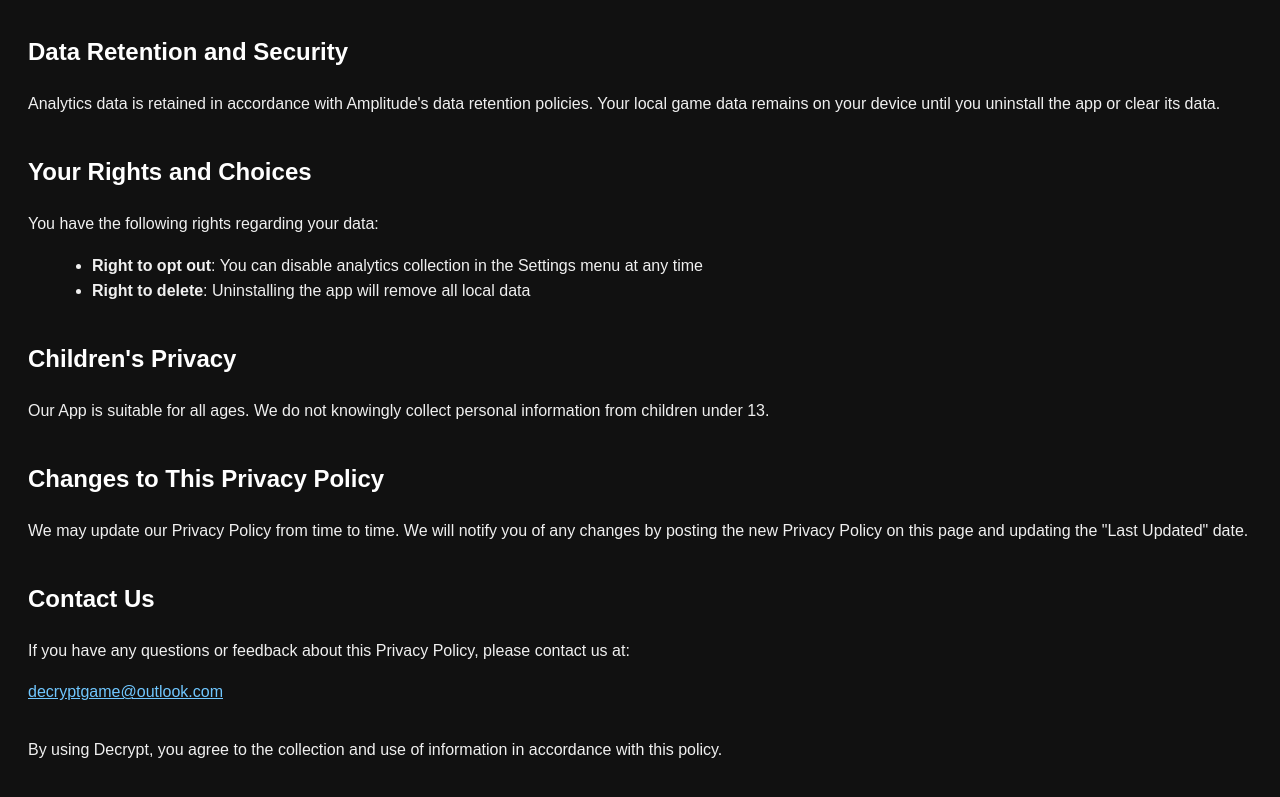
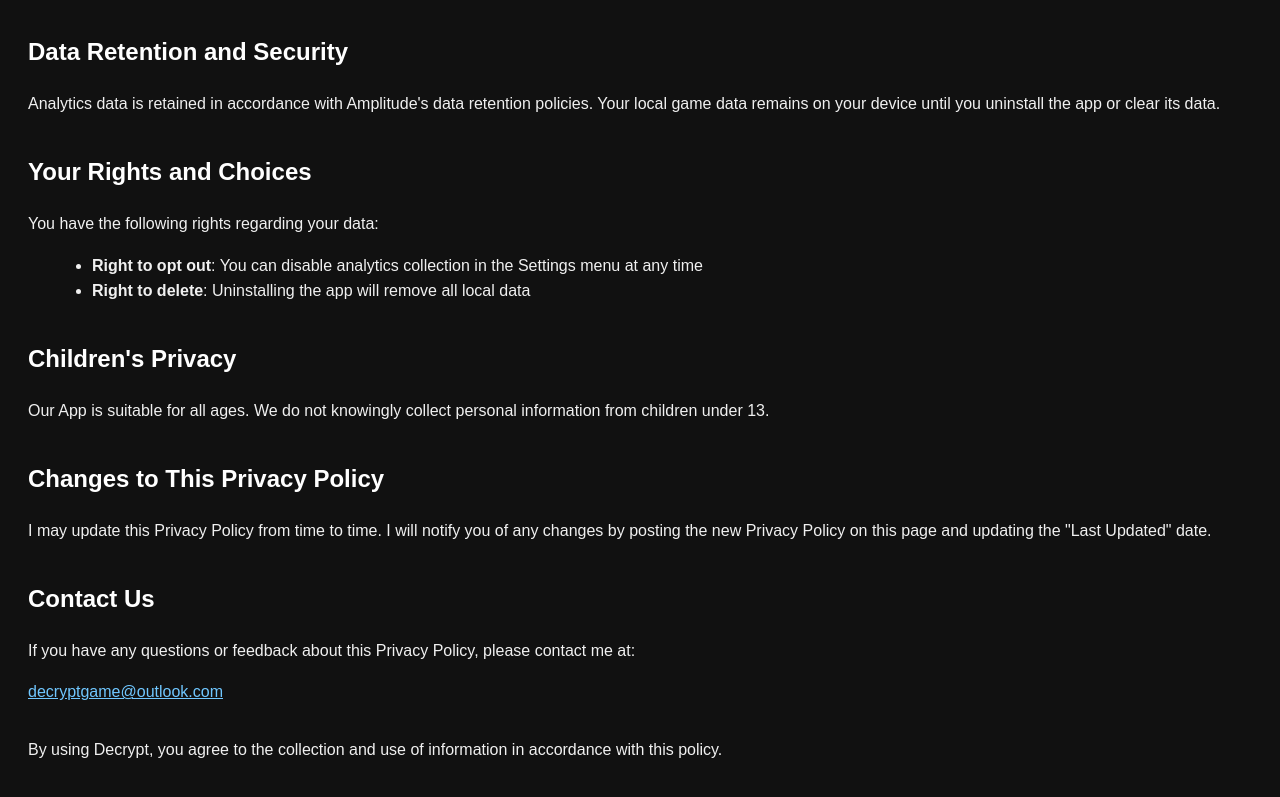
Before and after one commit to DecryptGame/DecryptGame.github.io, a plain HTML site: page index.html in a window 1280 px wide. Shown: the part 2031-2828 px from the top of the page. Drawn offline with Linux system fonts and the light colour scheme.

Commit message:
Update index.html

```diff
--- a/index.html
+++ b/index.html
@@ -157,12 +157,12 @@
 
   <div class="section">
     <h2>Changes to This Privacy Policy</h2>
-    <p>We may update our Privacy Policy from time to time. We will notify you of any changes by posting the new Privacy Policy on this page and updating the "Last Updated" date.</p>
+    <p>I may update this Privacy Policy from time to time. I will notify you of any changes by posting the new Privacy Policy on this page and updating the "Last Updated" date.</p>
   </div>
 
   <div class="section contact">
     <h2>Contact Us</h2>
-    <p>If you have any questions or feedback about this Privacy Policy, please contact us at:</p>
+    <p>If you have any questions or feedback about this Privacy Policy, please contact me at:</p>
     <p><a href="mailto:decryptgame@outlook.com">decryptgame@outlook.com</a></p>
   </div>
 
```
